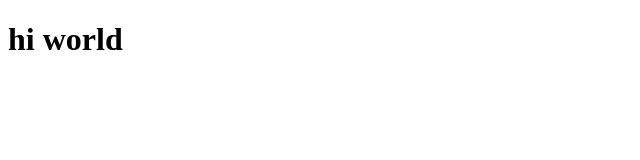
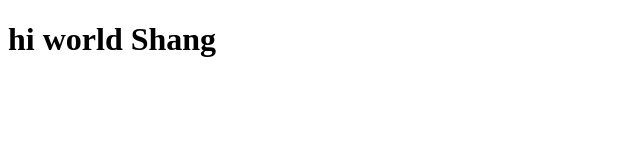
Before and after one commit to BaoLeDesigns/art109-project1, a plain HTML site: page index.html in a window 1280 px wide. Shown: the whole page, without its empty margins (0-640 px from the left). Drawn offline with Linux system fonts and the light colour scheme.

Commit message:
practice-shang

```diff
--- a/index.html
+++ b/index.html
@@ -6,6 +6,6 @@
     <title>index</title>
 </head>
 <body>
-    <h1>hi world</h1>
+    <h1>hi world Shang</h1>
 </body>
 </html>
```
